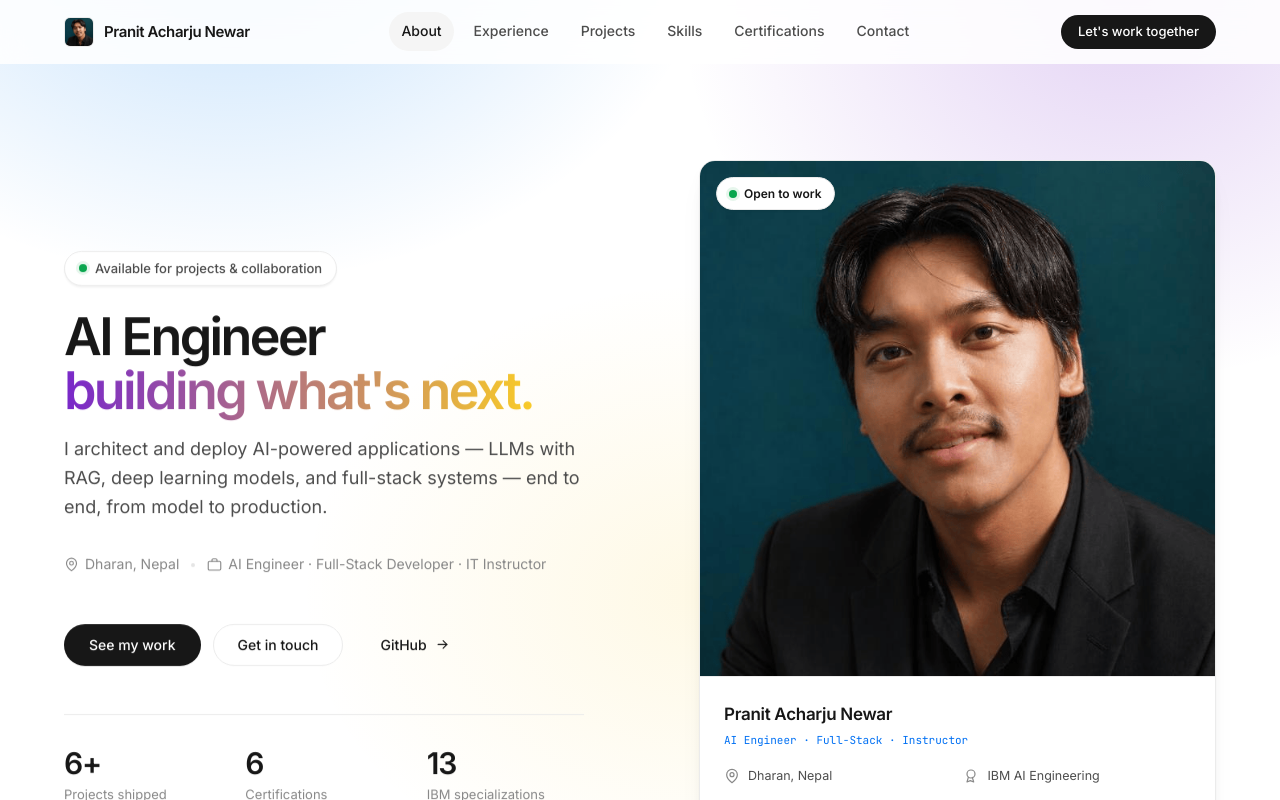
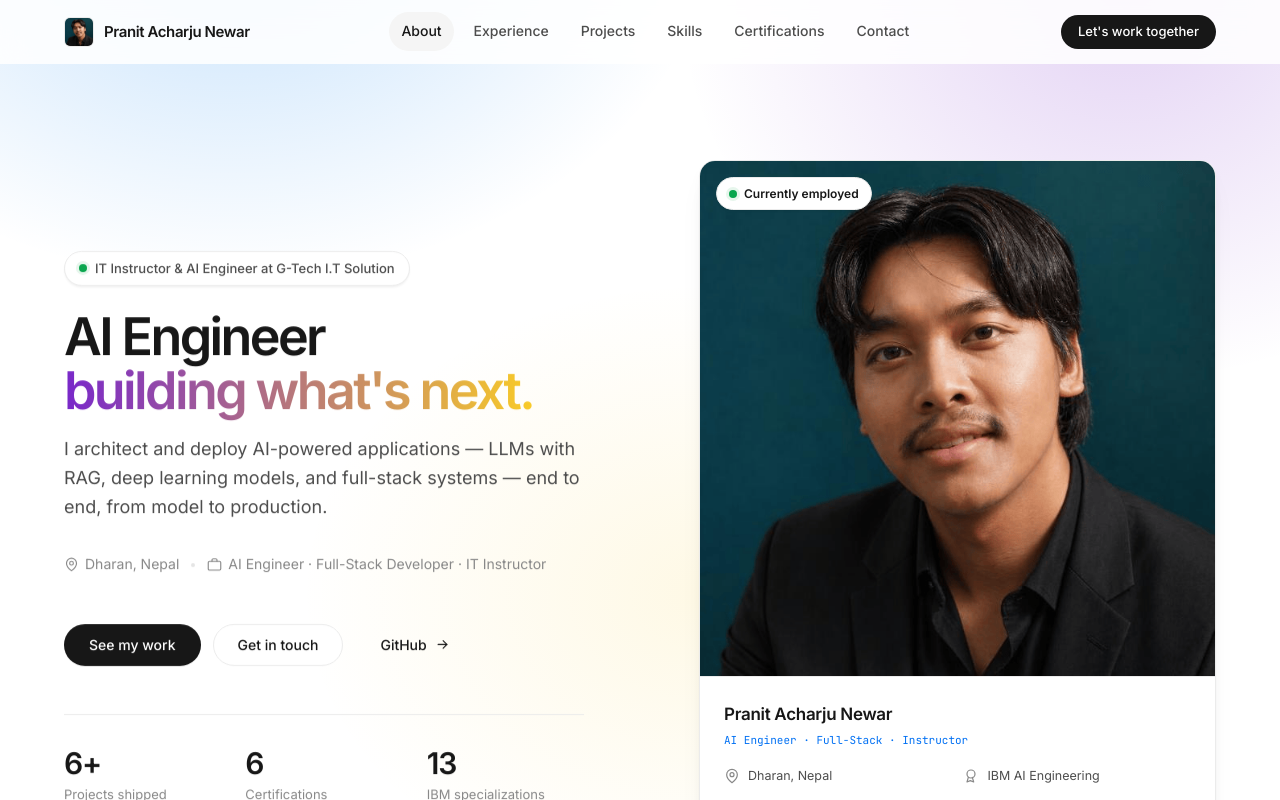
Before and after one commit to pranitacharjunewar3-sketch/portfolio, a React (Vite) app: page / in a window 1280 px wide. Shown: the top 800 px of the page. Built offline with nearby package versions, Linux system fonts and the light colour scheme.

Commit message:
Update hero status to reflect current employment

```diff
--- a/src/sections/Hero.tsx
+++ b/src/sections/Hero.tsx
@@ -12,7 +12,7 @@ export function Hero() {
           <Reveal>
             <div className="hero-badge">
               <span className="dot" />
-              Available for projects &amp; collaboration
+              IT Instructor &amp; AI Engineer at G-Tech I.T Solution
             </div>
 
             <h1 className="display-xl">
@@ -67,7 +67,7 @@ export function Hero() {
               <div className="profile-photo-wrap">
                 <span className="profile-status">
                   <span className="dot" />
-                  Open to work
+                  Currently employed
                 </span>
                 <img
                   src={profileData.profileImage}
```
